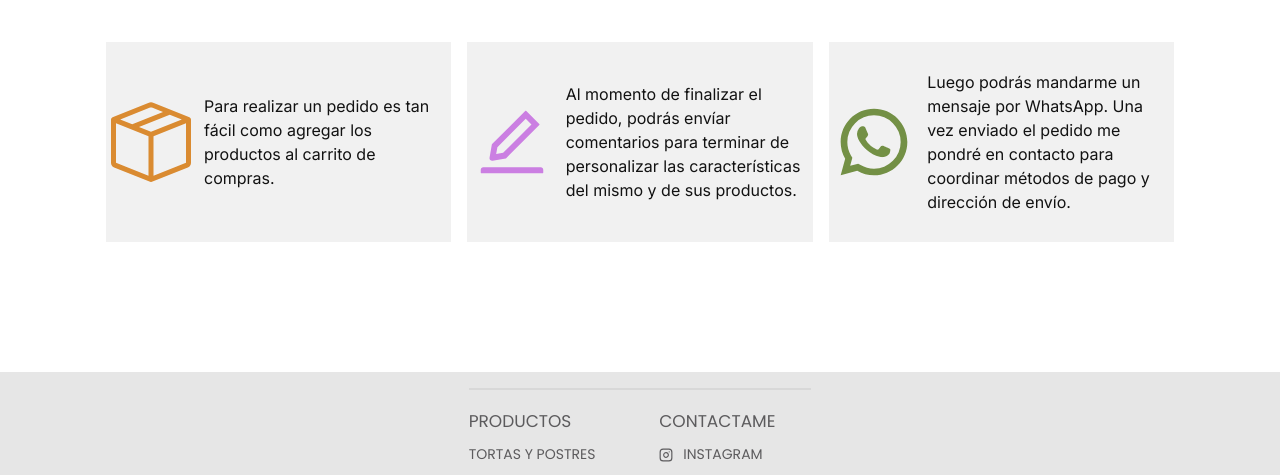
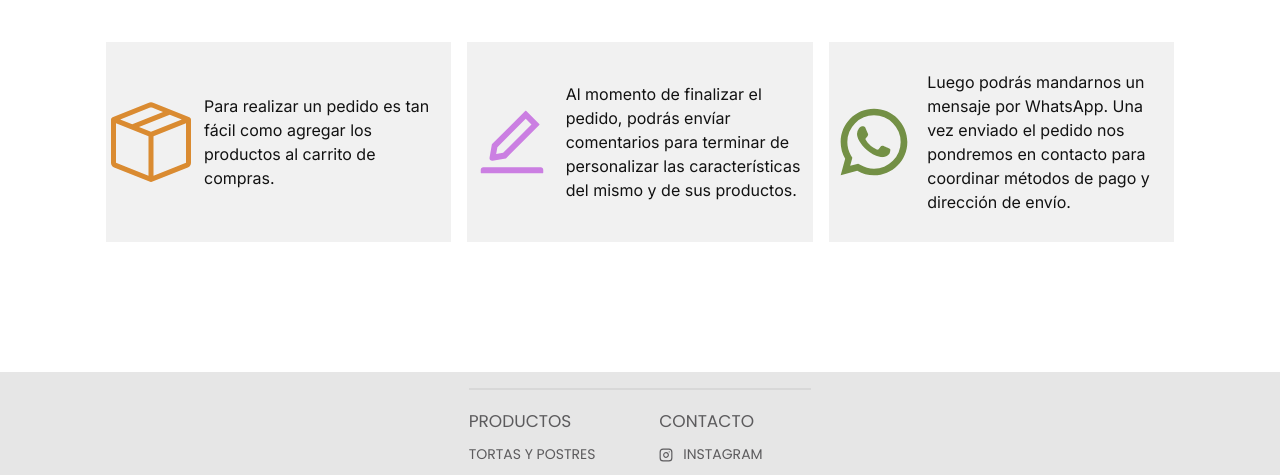
Before and after one commit to NimajF/haypostre, a Next.js app: page / in a window 1280 px wide. Shown: the part 1280-1755 px from the top of the page. Built offline with nearby package versions, Linux system fonts and the light colour scheme; no server answers; a web font is replaced by a local one.

Commit message:
Add minor text changes

```diff
--- a/src/components/Footer.js
+++ b/src/components/Footer.js
@@ -30,7 +30,7 @@ export default function Footer() {
         </ul> */}
         <ul>
           <li>
-            <b>Contactame</b>
+            <b>Contacto</b>
           </li>
           <li>
             <FiInstagram />
--- a/src/components/HowToBuy.js
+++ b/src/components/HowToBuy.js
@@ -28,8 +28,8 @@ export default function HowToBuy() {
         <div className={styles.infoBox}>
           <RiWhatsappLine />
           <p>
-            Luego podrás mandarme un mensaje por WhatsApp. Una vez enviado el
-            pedido me pondré en contacto para coordinar métodos de pago y
+            Luego podrás mandarnos un mensaje por WhatsApp. Una vez enviado el
+            pedido nos pondremos en contacto para coordinar métodos de pago y
             dirección de envío.
           </p>
         </div>
```
